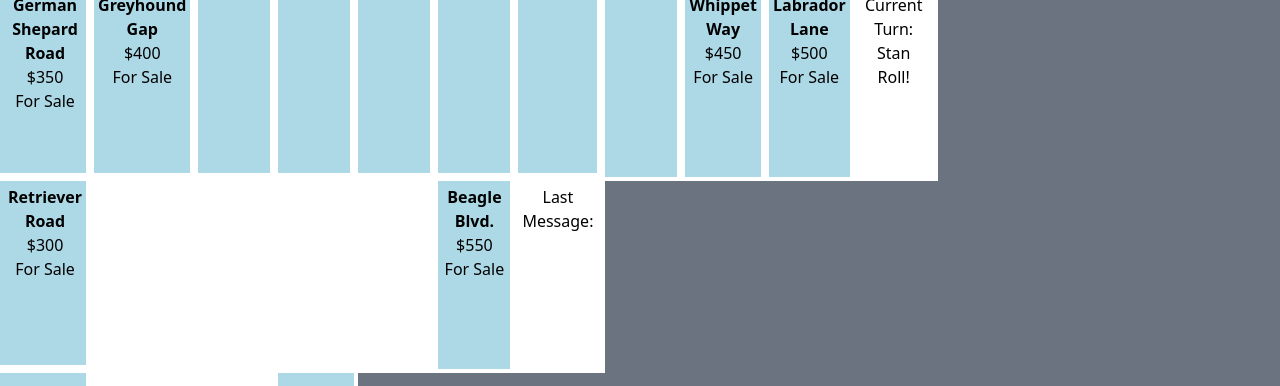
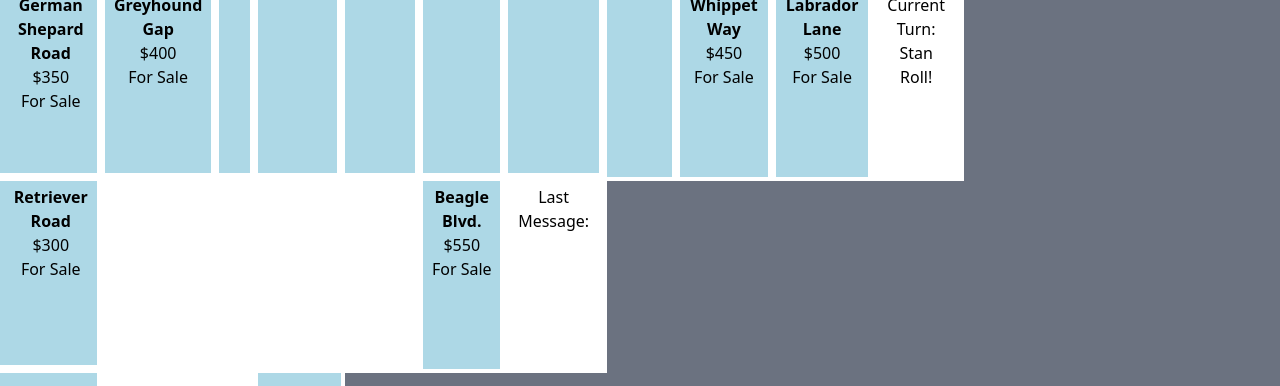
Before and after one commit to MasonGrose/WestwardExpansionBoardGame, a website: page index.html in a window 1280 px wide. Shown: the part 43-429 px from the top of the page. Drawn offline with nearby package versions, Linux system fonts and the light colour scheme.

Commit message:
Update test.css

```diff
--- a/assets/test.css
+++ b/assets/test.css
@@ -25,7 +25,7 @@ div {
   outline: .25em solid white;
   background-color: lightblue;
   display: table-cell;
-  width: 5rem;
+  width: 10rem;
   height: 5rem;
   text-align: center;
   padding: .5em;
```
